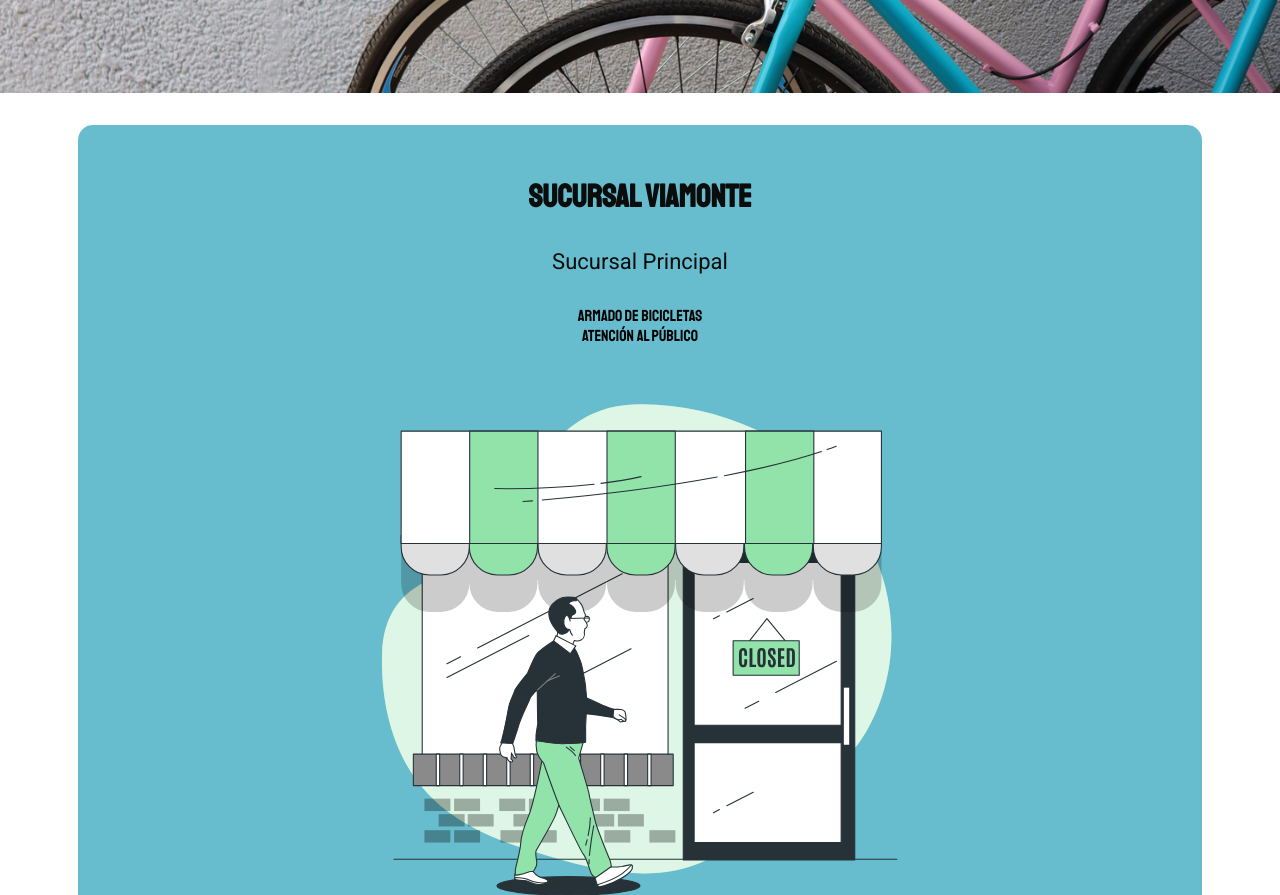
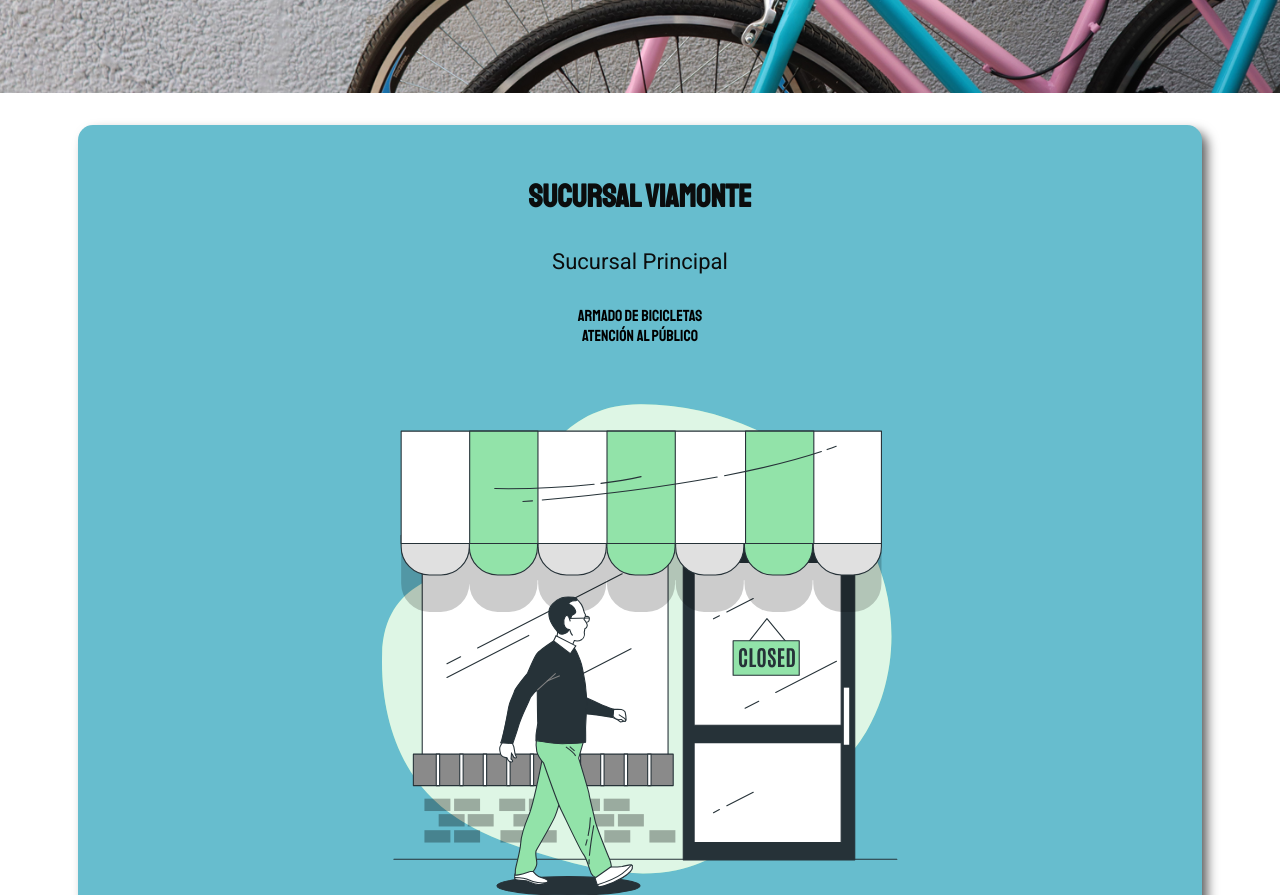
Before and after one commit to Julianfavre/proyecto-galga, a plain HTML site: page Vistas/QuienesSomos.html in a window 1280 px wide. Shown: the part 580-1475 px from the top of the page. Drawn offline with nearby package versions, Linux system fonts and the light colour scheme; a web font is replaced by a local one.

Commit message:
Sombreado a cards

```diff
--- a/Estilos/styles.css
+++ b/Estilos/styles.css
@@ -215,6 +215,9 @@ a img {
 
 .quienesSomosSucursalesHijo {
   background-color: #67bdce;
+  -webkit-box-shadow: 6px 6px 12px -1px rgba(0, 0, 0, 0.66);
+  -moz-box-shadow: 6px 6px 12px -1px rgba(0, 0, 0, 0.66);
+  box-shadow: 6px 6px 12px -1px rgba(0, 0, 0, 0.66);
   border-radius: 15px;
   padding: 20px;
   margin-bottom: 50px;
```
